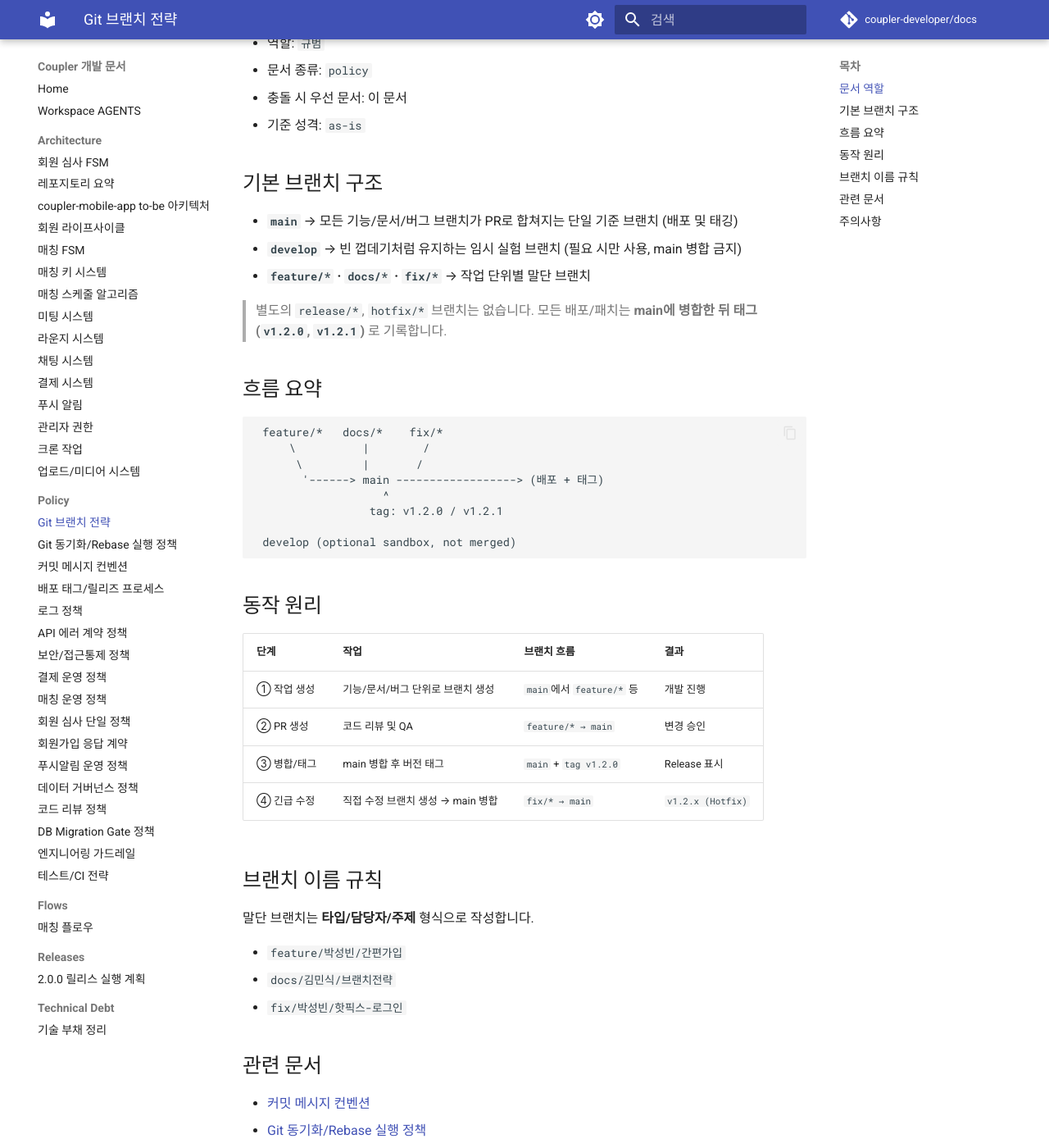
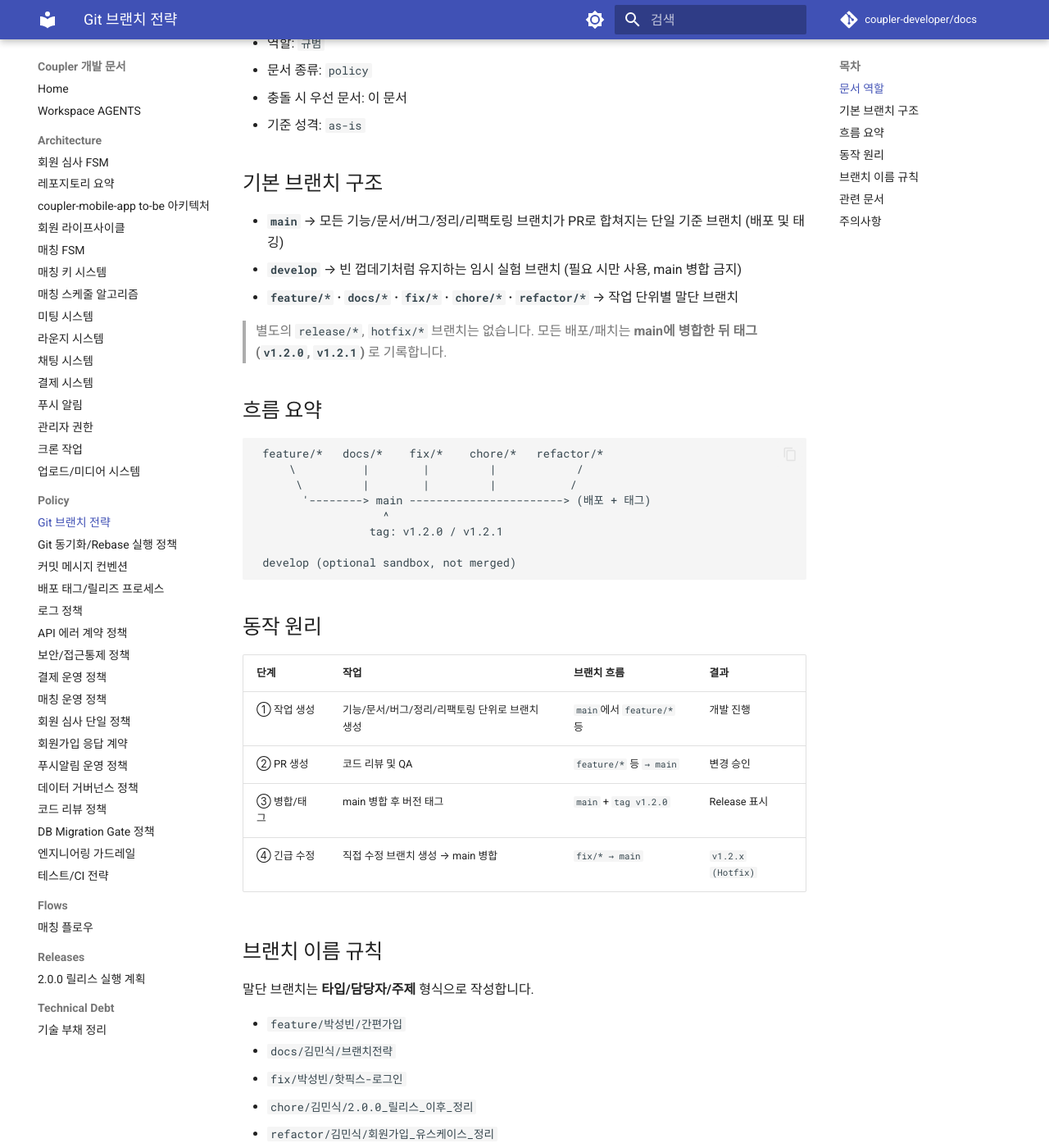
Before and after one commit to coupler-developer/docs, an MkDocs documentation site: the page built from content/policy/git-branch-strategy.md, in a window 1280 px wide and 1400 px high, scrolled down 191 px. Shown: the whole window at 82% size. Built offline with MkDocs 1.6.1 and Material for MkDocs 9.7.7, drawn with Linux system fonts in a browser that asks for light colours; comment, search, counter and statistics services are not loaded.

Commit message:
docs: 브랜치 전략 타입 확장
Changes:
- 작업 브랜치 타입에 chore/*, refactor/* 추가
- main 설명과 흐름 예시를 새 타입 기준으로 정렬
- PR 단계와 브랜치 이름 예시를 새 타입 기준으로 보강

Tests:
- not run: 문서 변경

````diff
--- a/content/policy/git-branch-strategy.md
+++ b/content/policy/git-branch-strategy.md
@@ -9,9 +9,9 @@
 
 ## 기본 브랜치 구조
 
-- **`main`** → 모든 기능/문서/버그 브랜치가 PR로 합쳐지는 단일 기준 브랜치 (배포 및 태깅)
+- **`main`** → 모든 기능/문서/버그/정리/리팩토링 브랜치가 PR로 합쳐지는 단일 기준 브랜치 (배포 및 태깅)
 - **`develop`** → 빈 껍데기처럼 유지하는 임시 실험 브랜치 (필요 시만 사용, main 병합 금지)
-- **`feature/*` · `docs/*` · `fix/*`** → 작업 단위별 말단 브랜치
+- **`feature/*` · `docs/*` · `fix/*` · `chore/*` · `refactor/*`** → 작업 단위별 말단 브랜치
 
 > 별도의 `release/*`, `hotfix/*` 브랜치는 없습니다.
 > 모든 배포/패치는 **main에 병합한 뒤 태그(`v1.2.0`, `v1.2.1`)** 로 기록합니다.
@@ -19,10 +19,10 @@
 ## 흐름 요약
 
 ```text
- feature/*   docs/*    fix/*
-     \          |        /
-      \         |       /
-       '------> main ------------------> (배포 + 태그)
+ feature/*   docs/*    fix/*    chore/*   refactor/*
+     \          |        |         |            /
+      \         |        |         |           /
+       '--------> main -----------------------> (배포 + 태그)
                    ^
                  tag: v1.2.0 / v1.2.1
 
@@ -33,8 +33,8 @@
 
 | 단계        | 작업                              | 브랜치 흐름               | 결과              |
 | ----------- | --------------------------------- | ------------------------- | ----------------- |
-| ① 작업 생성 | 기능/문서/버그 단위로 브랜치 생성 | `main`에서 `feature/*` 등 | 개발 진행         |
-| ② PR 생성   | 코드 리뷰 및 QA                   | `feature/* → main`        | 변경 승인         |
+| ① 작업 생성 | 기능/문서/버그/정리/리팩토링 단위로 브랜치 생성 | `main`에서 `feature/*` 등 | 개발 진행         |
+| ② PR 생성   | 코드 리뷰 및 QA                   | `feature/*` 등 `→ main`   | 변경 승인         |
 | ③ 병합/태그 | main 병합 후 버전 태그            | `main` + `tag v1.2.0`     | Release 표시      |
 | ④ 긴급 수정 | 직접 수정 브랜치 생성 → main 병합 | `fix/* → main`            | `v1.2.x (Hotfix)` |
 
@@ -45,6 +45,8 @@
 - `feature/박성빈/간편가입`
 - `docs/김민식/브랜치전략`
 - `fix/박성빈/핫픽스-로그인`
+- `chore/김민식/2.0.0_릴리스_이후_정리`
+- `refactor/김민식/회원가입_유스케이스_정리`
 
 ## 관련 문서
 
````
